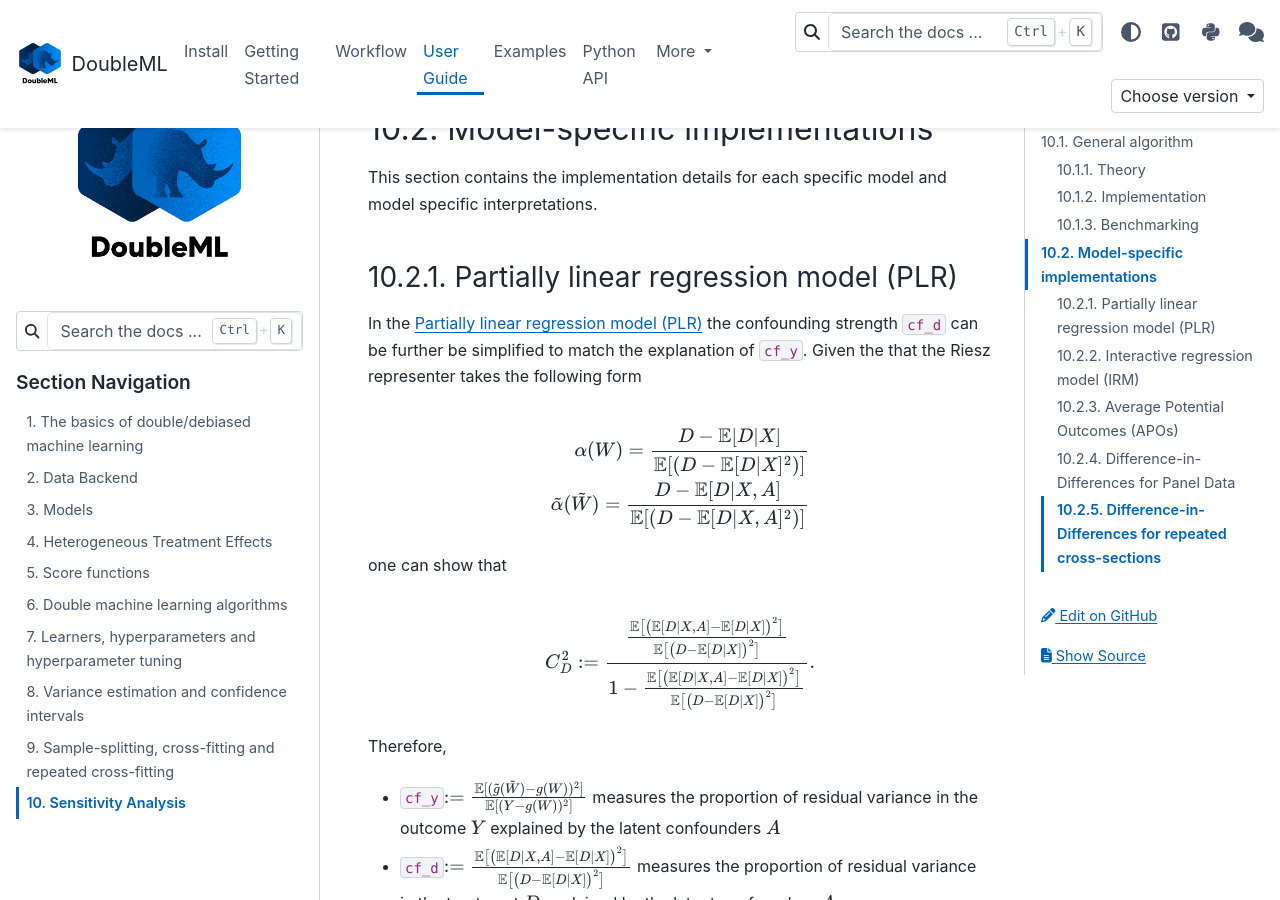
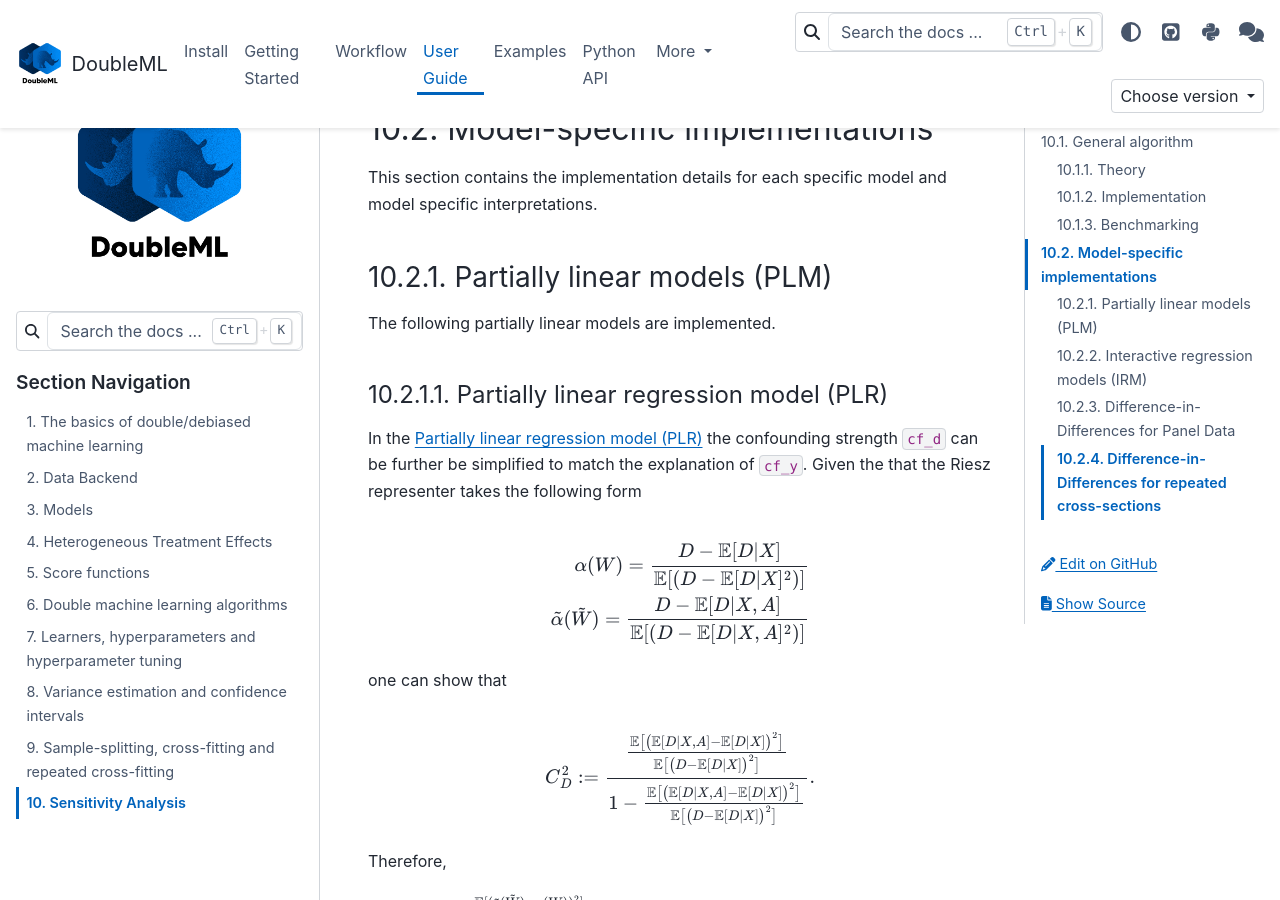
Before and after one commit to DoubleML/doubleml-docs, a Sphinx documentation site: the page built from doc/guide/sensitivity.rst, in a window 1280 px wide and 900 px high, scrolled down 9222 px. Built offline with Sphinx 7.4.7 and the PyData theme 0.15.4, drawn with Linux system fonts in a browser that asks for light colours; the version number could not be read and is left out; some of the changed text lies outside the part shown.

Commit message:
restructure sensitivity irm and plm

```diff
--- a/doc/guide/sensitivity.rst
+++ b/doc/guide/sensitivity.rst
@@ -42,26 +42,21 @@
 
 This section contains the implementation details for each specific model and model specific interpretations.
 
-.. _sensitivity_plr:
+.. _plm-sensitivity:
 
-Partially linear regression model (PLR)
-~~~~~~~~~~~~~~~~~~~~~~~~~~~~~~~~~~~~~~~~~~
+Partially linear models (PLM)
+~~~~~~~~~~~~~~~~~~~~~~~~~~~~~
 
-.. include:: ./sensitivity/plr_sensitivity.rst
+.. include:: sensitivity/plm/plm_sensitivity.inc
 
-.. _sensitivity_irm:
 
-Interactive regression model (IRM)
-~~~~~~~~~~~~~~~~~~~~~~~~~~~~~~~~~~~~
+.. _irm-sensitivity:
 
-.. include:: ./sensitivity/irm_sensitivity.rst
+Interactive regression models (IRM)
+~~~~~~~~~~~~~~~~~~~~~~~~~~~~~~~~~~~
 
-.. _sensitivity_apo:
+.. include:: sensitivity/irm/irm_sensitivity.inc
 
-Average Potential Outcomes (APOs)
-~~~~~~~~~~~~~~~~~~~~~~~~~~~~~~~~~
-
-.. include:: ./sensitivity/apo_sensitivity.rst
 
 .. _sensitivity_did:
 
--- /dev/null
+++ b/doc/guide/sensitivity/irm/irm_sensitivity.inc
@@ -0,0 +1,17 @@
+The following nonparametric regression models implemented.
+
+
+.. _sensitivity_irm:
+
+Interactive regression model (IRM)
+=======================================
+
+.. include:: /guide/sensitivity/irm/irm_sensitivity.rst
+
+
+.. _sensitivity_apo:
+
+Average Potential Outcomes (APOs)
+=======================================
+
+.. include:: /guide/sensitivity/irm/apo_sensitivity.rst
--- /dev/null
+++ b/doc/guide/sensitivity/plm/plm_sensitivity.inc
@@ -0,0 +1,8 @@
+The following partially linear models are implemented.
+
+.. _sensitivity_plr:
+
+Partially linear regression model (PLR)
+=======================================
+
+.. include:: /guide/sensitivity/plm/plr_sensitivity.rst
```
Also changed, not shown: doc/guide/sensitivity/irm/apo_sensitivity.rst (renamed from doc/guide/sensitivity/apo_sensitivity.rst), doc/guide/sensitivity/irm/irm_sensitivity.rst (renamed from doc/guide/sensitivity/irm_sensitivity.rst), doc/guide/sensitivity/plm/plr_sensitivity.rst (renamed from doc/guide/sensitivity/plr_sensitivity.rst).
